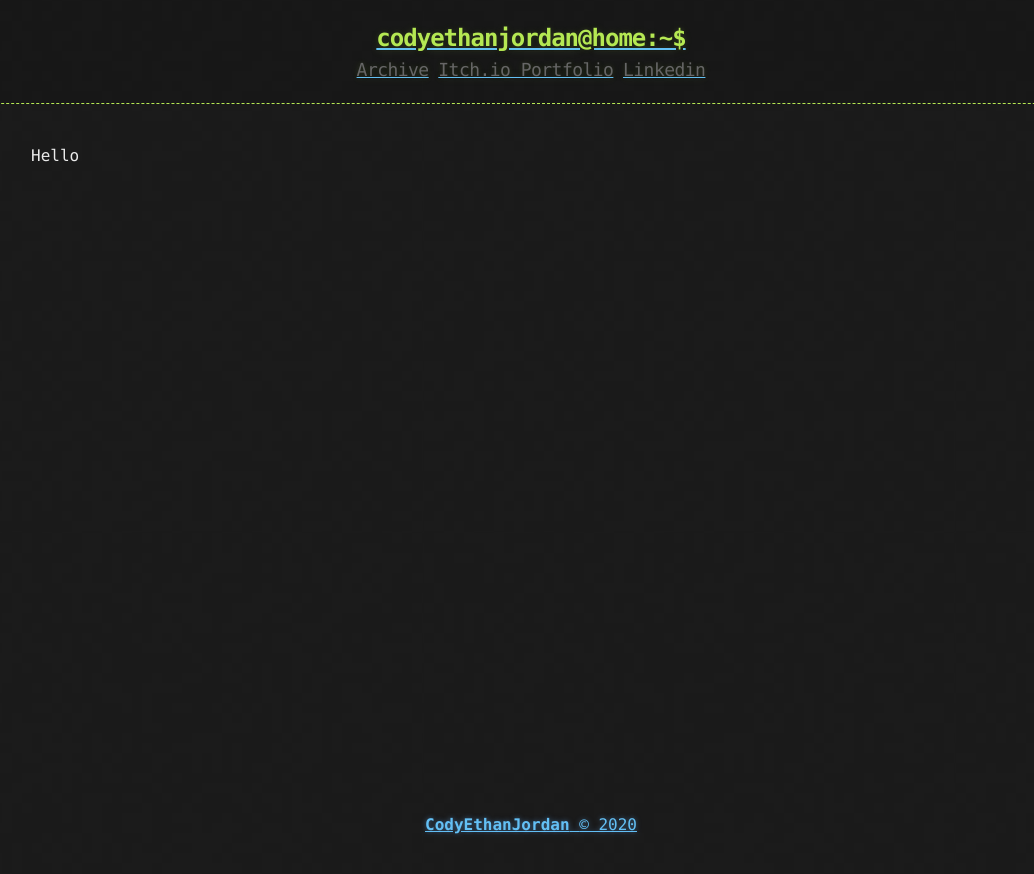
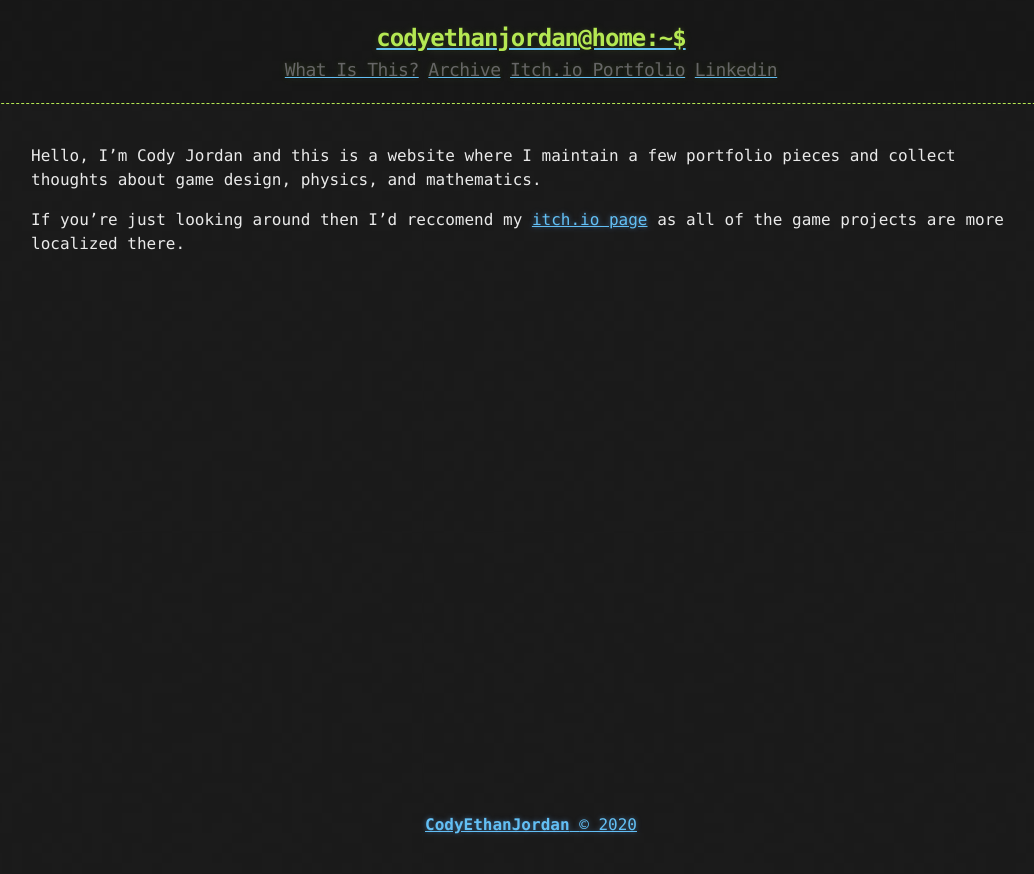
Before and after one commit to CodyEthanJordan/CodyEthanJordan.github.io, a Jekyll site: the page built from about.md, in a window 1280 px wide. Shown: the top 874 px of the page, without its empty margins (109-1143 px from the left). Built offline with Jekyll 4.4.1, drawn with Linux system fonts in a browser that asks for light colours.

Commit message:
fixing some bad references and updating about page

```diff
--- a/_includes/links.html
+++ b/_includes/links.html
@@ -1,5 +1,5 @@
+<a href="{{ "/about" | prepend: site.baseurl | replace: '//', '/' }}"><h2 class="header-link">What Is This?</h2></a>
 <a href="{{ "/archive" | prepend: site.baseurl | replace: '//', '/' }}"><h2 class="header-link">Archive</h2></a>
-<!--<a href="{{ "/about" | prepend: site.baseurl | replace: '//', '/' }}"><h2 class="header-link">About</h2></a> -->
 <a href="https://codyethanjordan.itch.io/"><h2 class="header-link">Itch.io Portfolio</h2></a>
 <a href="https://www.linkedin.com/in/codyethanjordan/"><h2 class="header-link">Linkedin</h2></a>
 <!--<a href="{{ "/atom.xml" | prepend: site.baseurl | replace: '//', '/' }}"><h2 class="header-link">RSS</h2></a>-->
--- a/about.md
+++ b/about.md
@@ -3,4 +3,6 @@ layout: page
 title: About
 ---
 
-Hello
+Hello, I'm Cody Jordan and this is a website where I maintain a few portfolio pieces and collect thoughts about game design, physics, and mathematics.
+
+If you're just looking around then I'd reccomend my [itch.io page](https://codyethanjordan.itch.io/) as all of the game projects are more localized there.
```
Also changed, not shown: _posts/2018-05-18-pythonGameBots.markdown (deleted, +0 -11 lines), _posts/2018-08-06-cursedUbuntu.md (+1 -1 lines), _posts/2018-10-28-fakeFinger.md (+3 -3 lines), _posts/2020-08-16-dynamicProgrammingParsingExplain.md (+3 -0 lines).
